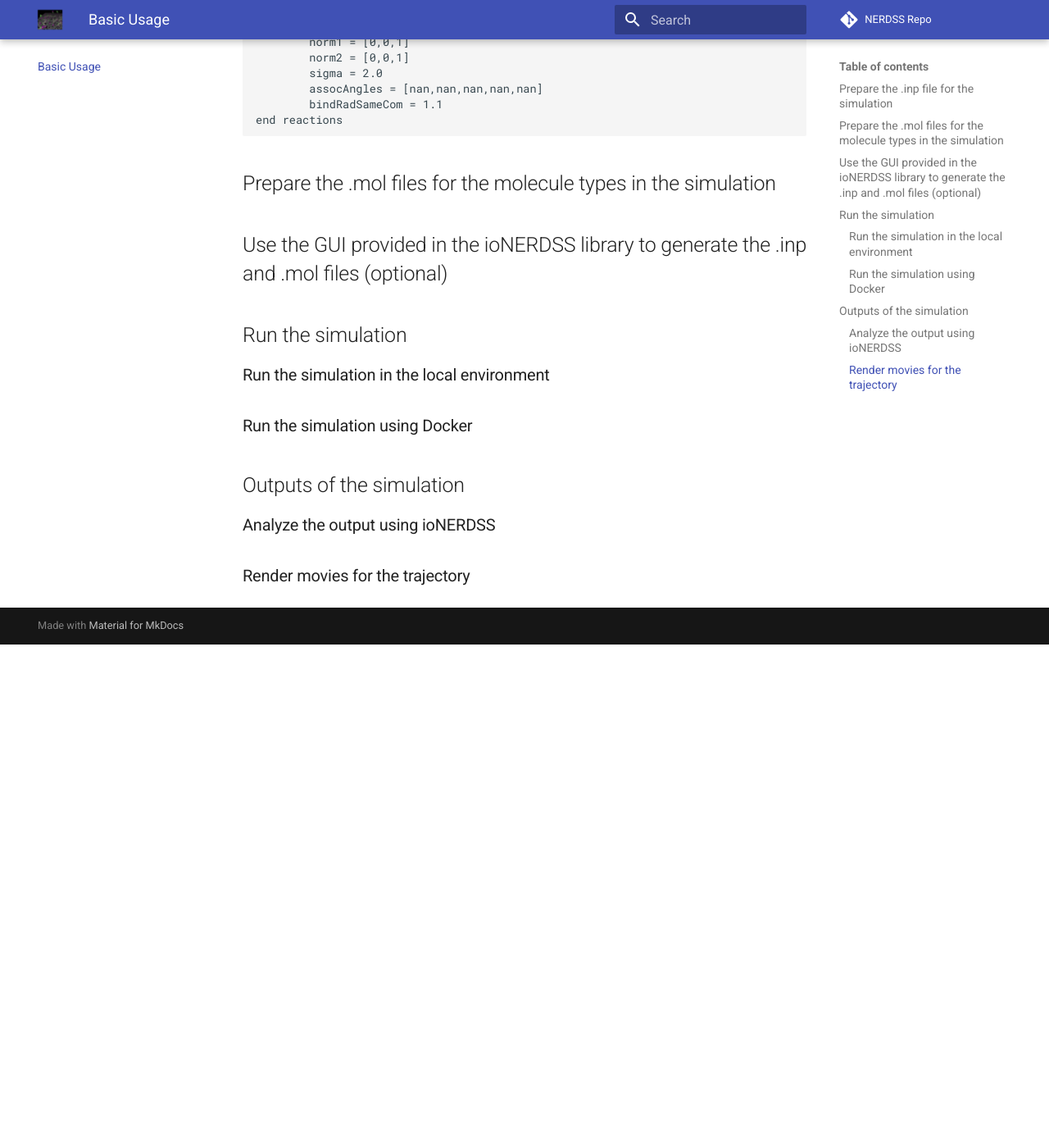
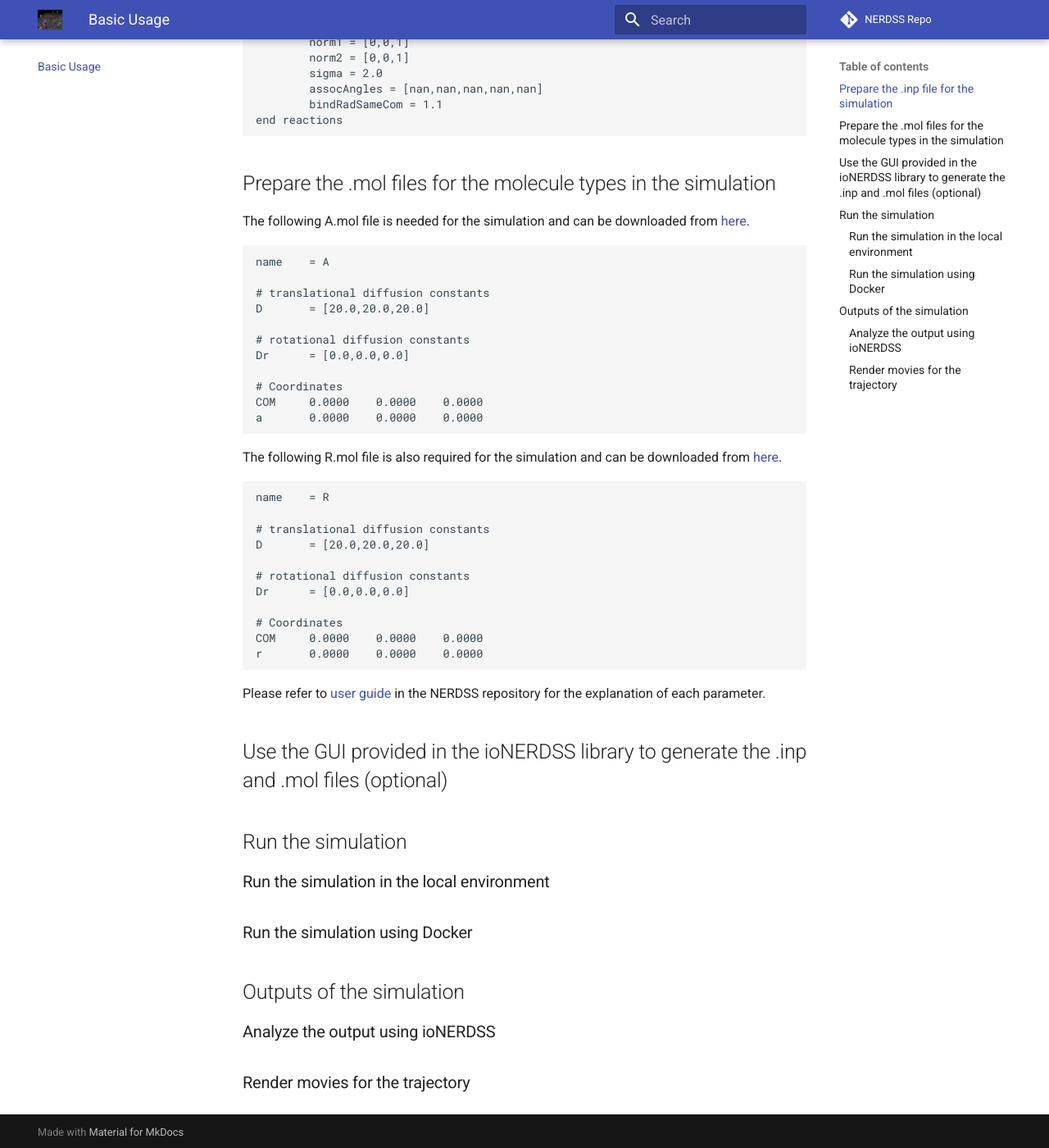
Before and after one commit to sikaoguo22/NERDSSTutorial, an MkDocs documentation site: the page built from docs/basic_usage.md, in a window 1280 px wide and 1400 px high, scrolled down 850 px. Shown: the whole window at 82% size. Built offline with MkDocs 1.6.1 and Material for MkDocs 9.7.7, drawn with Linux system fonts in a browser that asks for light colours; comment, search, counter and statistics services are not loaded; before the commit the page ends 1636 px from its top, so only the background shows below that.

Commit message:
add mol for simple

````diff
--- a/docs/basic_usage.md
+++ b/docs/basic_usage.md
@@ -39,6 +39,39 @@ end reactions
 
 ## Prepare the .mol files for the molecule types in the simulation
 
+The following A.mol file is needed for the simulation and can be downloaded from [here](./NERDSSInputs/A.mol).
+
+```bash
+name    = A
+
+# translational diffusion constants
+D       = [20.0,20.0,20.0]
+
+# rotational diffusion constants
+Dr      = [0.0,0.0,0.0]
+
+# Coordinates
+COM     0.0000    0.0000    0.0000
+a       0.0000    0.0000    0.0000
+```
+
+The following R.mol file is also required for the simulation and can be downloaded from [here](./NERDSSInputs/R.mol).
+```bash
+name    = R
+
+# translational diffusion constants
+D       = [20.0,20.0,20.0]
+
+# rotational diffusion constants
+Dr      = [0.0,0.0,0.0]
+
+# Coordinates
+COM     0.0000    0.0000    0.0000
+r       0.0000    0.0000    0.0000
+```
+
+Please refer to [user guide](https://github.com/mjohn218/NERDSS/blob/master/NERDSS_USER_GUIDE.pdf) in the NERDSS repository for the explanation of each parameter.
+
 ## Use the GUI provided in the ioNERDSS library to generate the .inp and .mol files (optional)
 
 ## Run the simulation
````
Also changed, not shown: 2 other files.
